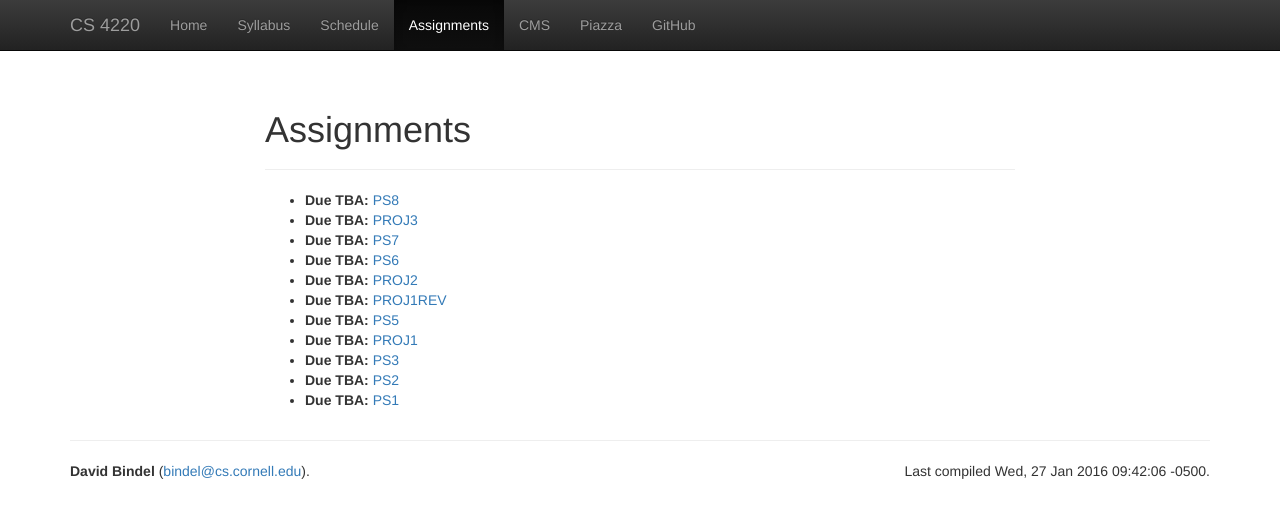
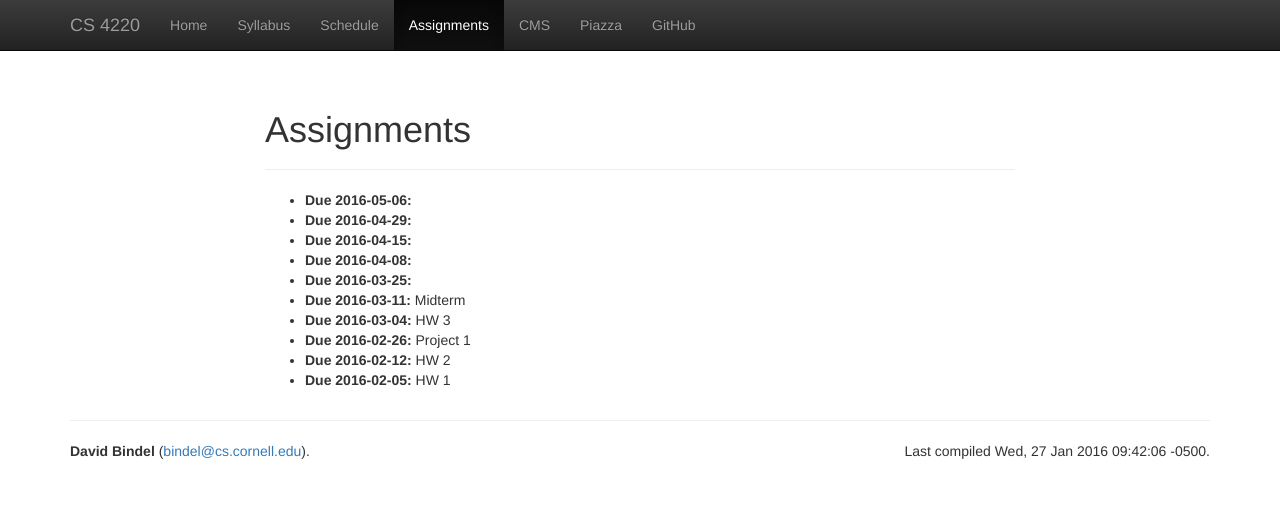
Before and after one commit to dbindel/cs4220-s17, a Jekyll site: the page built from web/assignments.html, in a window 1280 px wide. Shown: the top 518 px of the page. Built offline with Jekyll 4.4.1, drawn with Linux system fonts in a browser that asks for light colours; nearby versions of some CDN libraries.

Commit message:
Updates to HW list.

```diff
--- a/web/_data/hw.yml
+++ b/web/_data/hw.yml
@@ -1,33 +1,30 @@
 -
-  name: ps1
-  due: TBA
+  desc: HW 1
+  due: 2016-02-05
 -
-  name: ps2
-  due: TBA
+  desc: HW 2
+  due: 2016-02-12
 -
-  name: ps3
-  due: TBA
+  desc: Project 1
+  due: 2016-02-26
 -
-  name: proj1
-  due: TBA
+  desc: HW 3
+  due: 2016-03-04
 -
-  name: ps5
-  due: TBA
+  desc: Midterm
+  due: 2016-03-11
 -
-  name: proj1rev
-  due: TBA
+  name: Project 2
+  due: 2016-03-25
 -
-  name: proj2
-  due: TBA
+  name: HW 4
+  due: 2016-04-08
 -
-  name: ps6
-  due: TBA
+  name: HW 5
+  due: 2016-04-15
 -
-  name: ps7
-  due: TBA
+  name: Project 3
+  due: 2016-04-29
 -
-  name: proj3
-  due: TBA
--
-  name: ps8
-  due: TBA
+  name: HW 6
+  due: 2016-05-06
--- a/web/_data/lectures.yml
+++ b/web/_data/lectures.yml
@@ -44,10 +44,10 @@
   date: 2016-02-08
   info: Gaussian elimination and Cholesky
 -
-  date: 2016-02-11
+  date: 2016-02-10
   info: Pivoting and blocking
 -
-  date: 2016-02-13
+  date: 2016-02-12
   info: Conditioning, error estimation, and refinement
   hw: HW2 due
 #
--- a/web/_includes/hw_entry.html
+++ b/web/_includes/hw_entry.html
@@ -1,4 +1,4 @@
 <li>
   <strong>Due {{ entry.due }}:</strong>
-  <a href="hw/{{ entry.name }}.pdf">{{ entry.name | upcase }}</a>
+  {% if entry.file %}<a href="hw/{{ entry.file }}.pdf">{{ entry.desc }}</a>{% else %}{{ entry.desc }}{% endif %}
 </li>
```
